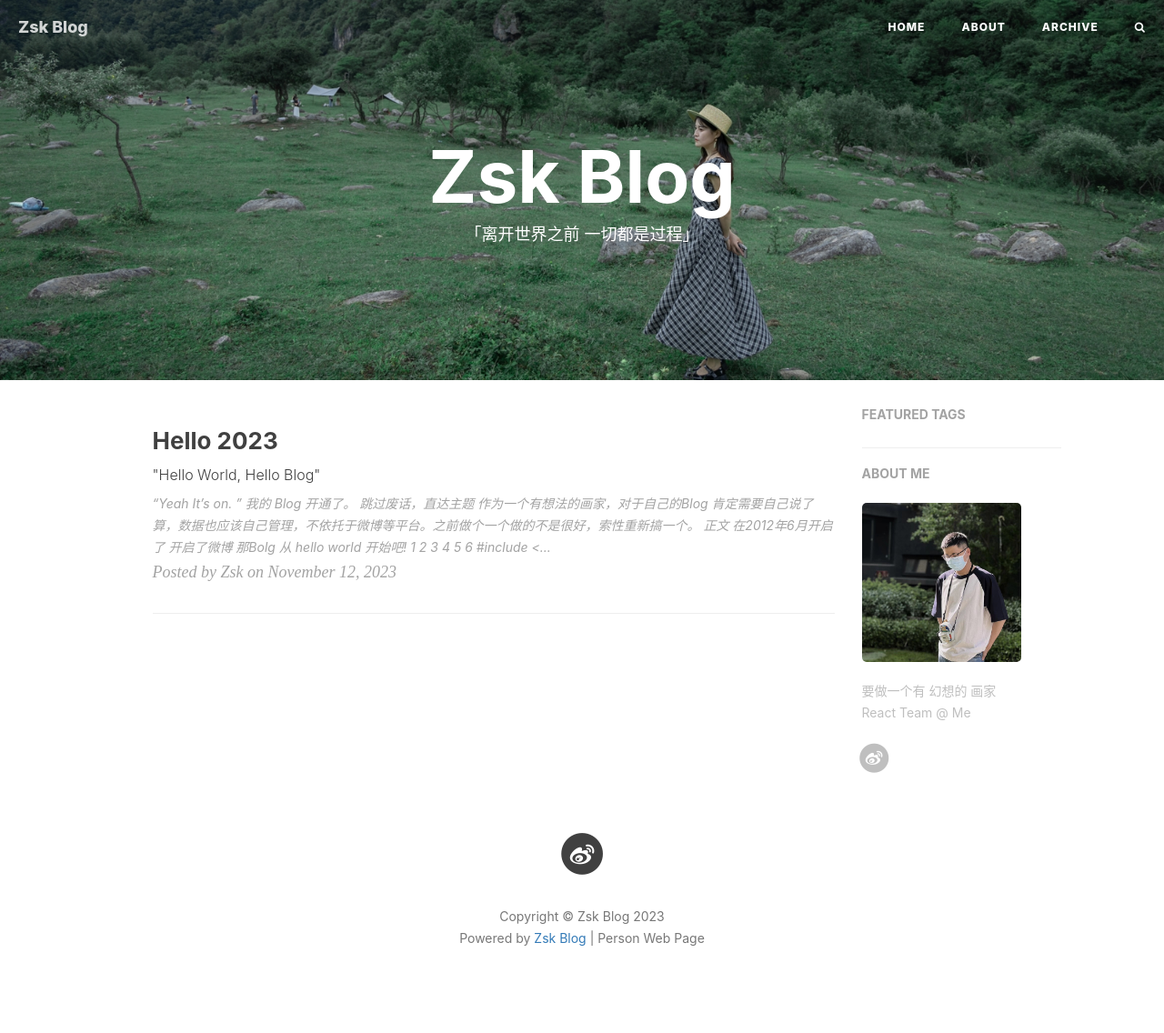
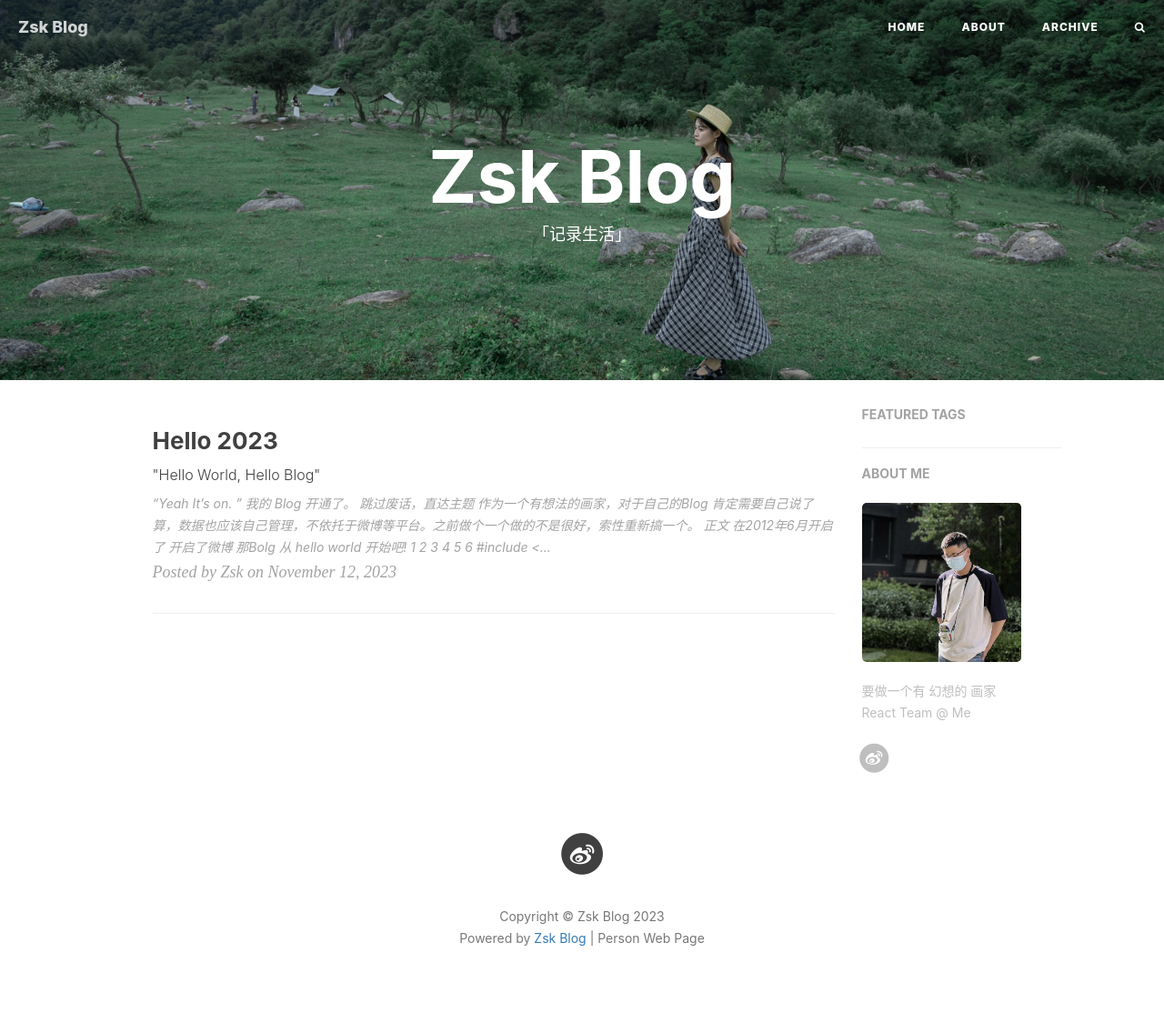
Before and after one commit to isshaokai/isshaokai.github.io, a Jekyll site: the page built from index.html, in a window 1280 px wide. Shown: the whole page at 91% size. Built offline with Jekyll 4.4.1, drawn with Linux system fonts in a browser that asks for light colours; nearby versions of some CDN libraries; the list of posts is cut into pages by our own code; comment, search, counter and statistics services are not loaded.

Commit message:
fix: 记录生活

```diff
--- a/_config.yml
+++ b/_config.yml
@@ -3,7 +3,7 @@ title: Zsk Blog
 SEOTitle: 朱韶凯的博客 | Zsk Blog
 header-img: img/home-bg.jpg
 email: zhushaokaicc@gmail.com
-description: "这里是 @Zsk 的个人博客，与你一起发现更大的世界 | 要做一个有 swag 的程序员"
+description: "这里是 @Zsk 的个人博客，与你一起发现更大的世界 | 要做一个有 幻想的 画家"
 keyword: "朱韶凯, Zsk朱韶凯, Zsk, @Zsk, 朱韶凯的博客, Zsk Blog, 博客, 个人网站, 互联网, Web, JavaScript, C, c++, Native, 前端, 设计"
 url: "https://www.echoejane.top" # your host, for absolute URL
 baseurl: "" # for example, '/blog' if your blog hosted on 'host/blog'
--- a/index.html
+++ b/index.html
@@ -1,6 +1,6 @@
 ---
 layout: page
-description: "「离开世界之前 一切都是过程」"
+description: "「记录生活」"
 ---
 
 {% for post in paginator.posts %}
```
